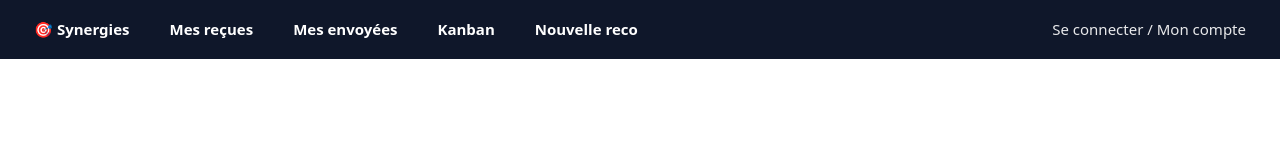
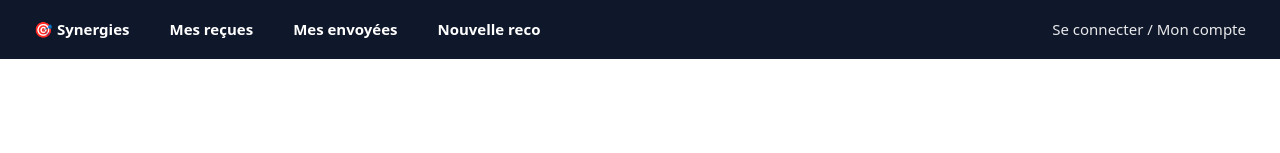
Before and after one commit to SamKTA/synergies-app, a Next.js app: page / in a window 1280 px wide. Shown: the top 153 px of the page. Built offline with nearby package versions, Linux system fonts and the light colour scheme; no server answers.

Commit message:
Update layout.tsx

```diff
--- a/app/layout.tsx
+++ b/app/layout.tsx
@@ -26,7 +26,6 @@ export default function RootLayout({ children }: { children: React.ReactNode })
               <Link href="/" style={linkStyle}>🎯 Synergies</Link>
               <Link href="/inbox" style={linkStyle}>Mes reçues</Link>
               <Link href="/sent" style={linkStyle}>Mes envoyées</Link>
-              <Link href="/kanban" style={linkStyle}>Kanban</Link>
               <Link href="/reco/new" style={linkStyle}>Nouvelle reco</Link>
               <AdminLink /> {/* ✅ Le lien Commissions s'insère naturellement ici */}
             </div>
```
